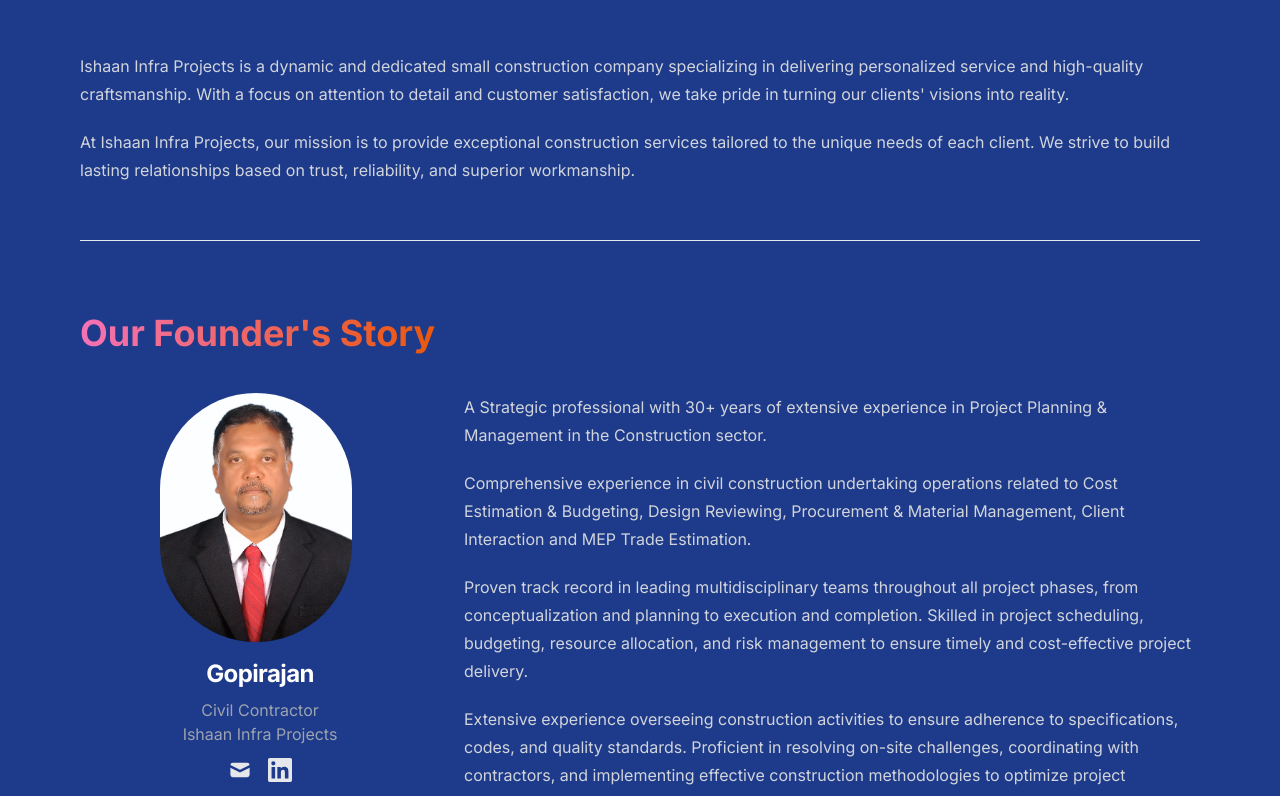
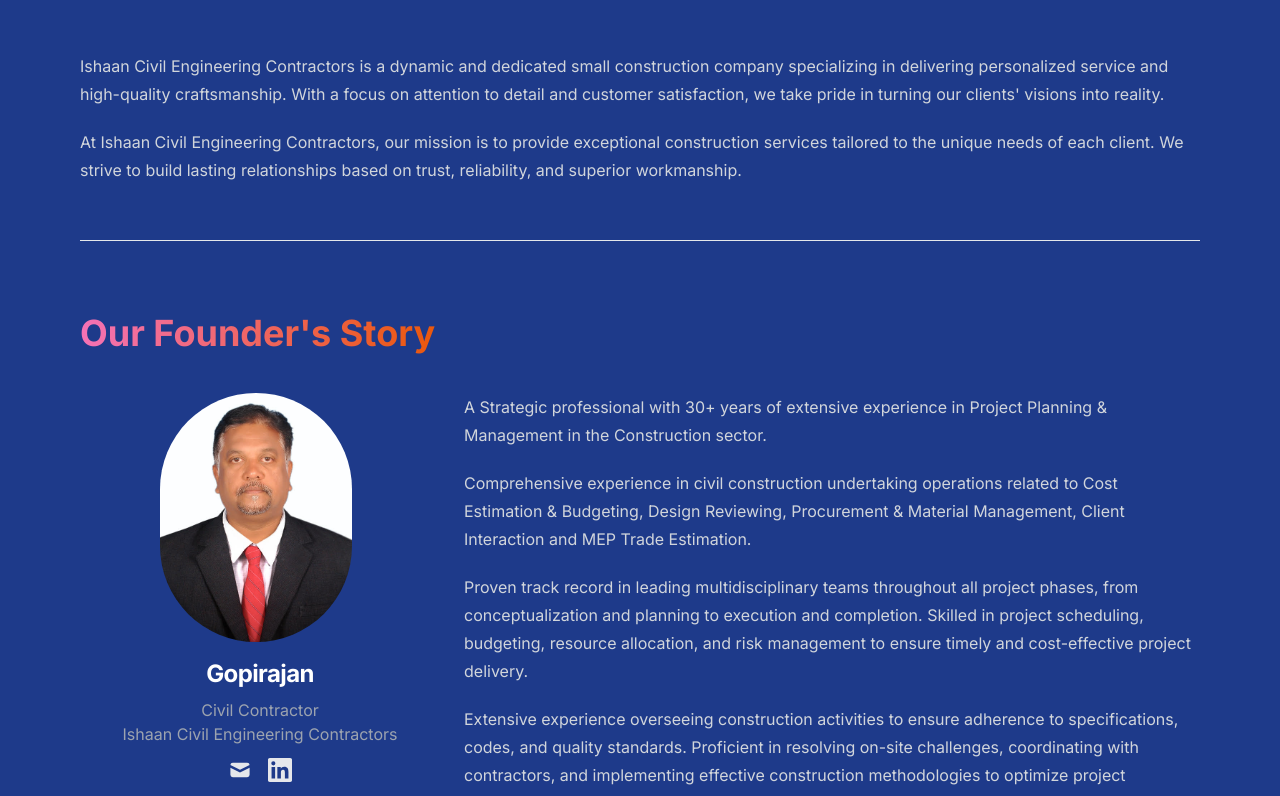
Before and after one commit to Shivathanu/ishaan-constructions-portfolio, a Next.js app: page /about in a window 1280 px wide. Shown: the part 220-1016 px from the top of the page. Built offline with nearby package versions, Linux system fonts and the light colour scheme; no server answers.

Commit message:
update name in multiple files

```diff
--- a/app/about/page.tsx
+++ b/app/about/page.tsx
@@ -9,7 +9,7 @@
       <AuthorLayout content={{
         name: 'Gopirajan',
         occupation: 'Civil Contractor',
-        company: 'Ishaan Infra Projects',
+        company: 'Ishaan Civil Engineering Contractors',
         email: 'ishaaninfras@gmail.com',
         linkedin: 'http://linkedin.com/in/sivagopi-rajan-18095956',
         title: 'About',
--- a/components/Footer.tsx
+++ b/components/Footer.tsx
@@ -45,7 +45,7 @@
         </div>
 
         <div className="border bg-black" />
-        <p className="regular-14 w-full text-center text-gray-30 mb-24">{`© ${new Date().getFullYear()}`} Ishaan Infra Projects | All rights reserved</p>
+        <p className="regular-14 w-full text-center text-gray-30 mb-24">{`© ${new Date().getFullYear()}`} Ishaan Civil Engineering Contractors | All rights reserved</p>
       </div>
     </footer>
   )
--- a/data/siteMetadata.js
+++ b/data/siteMetadata.js
@@ -1,9 +1,9 @@
 /** @type {import("pliny/config").PlinyConfig } */
 const siteMetadata = {
-  title: 'Ishaan Infra Projects',
+  title: 'Ishaan Civil Engineering Contractors',
   author: 'Gopirajan',
-  headerTitle: 'Ishaan Infra Projects',
-  description: 'A portfolio for Ishaan Infra Projects',
+  headerTitle: 'Ishaan Civil Engineering Contractors',
+  description: 'A portfolio for Ishaan Civil Engineering Contractors',
   language: 'en-us',
   theme: 'dark', // system, dark or light
   siteUrl: 'https://github.com/Shivathanu/ishaan-infra-portfolio',
--- a/layouts/AuthorLayout.tsx
+++ b/layouts/AuthorLayout.tsx
@@ -13,12 +13,12 @@
           <span className="font-bold text-5xl text-transparent bg-clip-text bg-gradient-to-r from-yellow-400 to-orange-600">About Us</span>
         </div>
         <div className="prose max-w-none pb-14 pt-8 dark:prose-invert xl:col-span-2">
-          <p>Ishaan Infra Projects is a dynamic and dedicated small construction company specializing in delivering
+          <p>Ishaan Civil Engineering Contractors is a dynamic and dedicated small construction company specializing in delivering
           personalized service and high-quality craftsmanship. With a focus on attention to detail and
           customer satisfaction, we take pride in turning our clients&#39; visions into reality.
           </p>
 
-          <p>At Ishaan Infra Projects, our mission is to provide exceptional construction services tailored to the
+          <p>At Ishaan Civil Engineering Contractors, our mission is to provide exceptional construction services tailored to the
           unique needs of each client. We strive to build lasting relationships based on trust, reliability, and
           superior workmanship.
           </p>
```
Also changed, not shown: faq/github-pages-deployment.md (+1 -1 lines).
